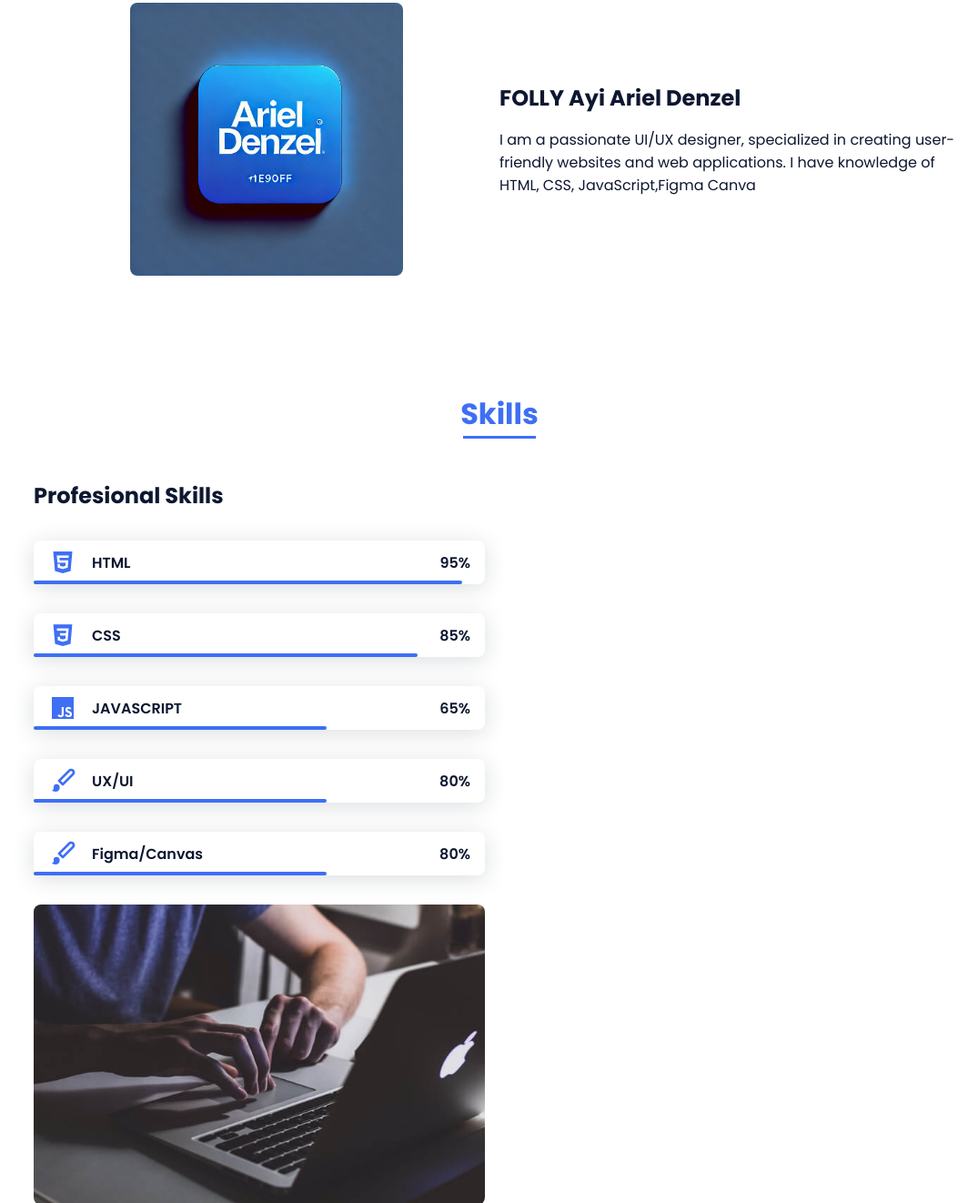
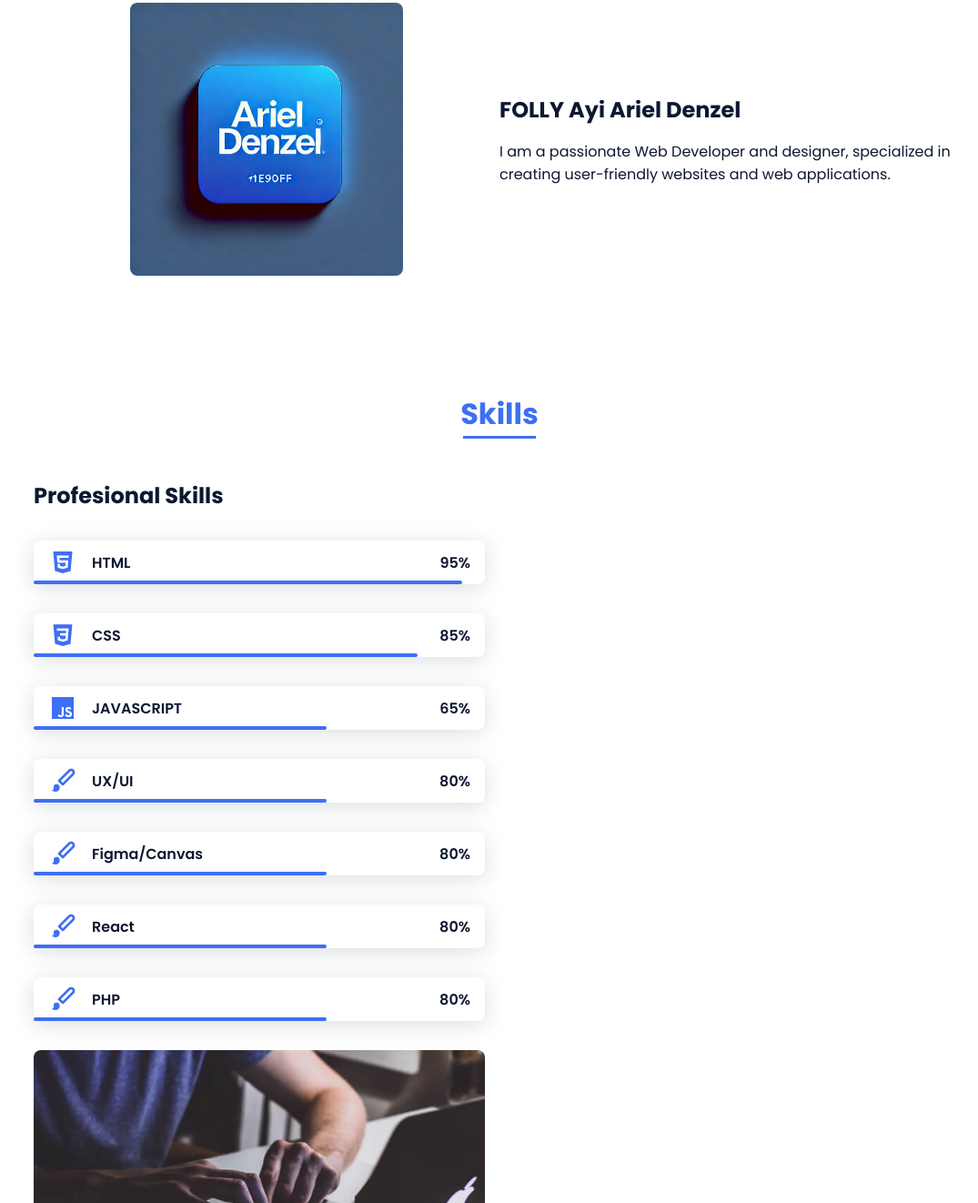
Before and after one commit to arieldenzel12/Portfolioariel, a plain HTML site: page index.html in a window 1280 px wide. Shown: the part 861-2183 px from the top of the page at 91% size, without its empty margins (91-1166 px from the left). Drawn offline with nearby package versions, Linux system fonts and the light colour scheme.

Commit message:
Update index.html

```diff
--- a/index.html
+++ b/index.html
@@ -67,7 +67,7 @@
 
                     <div>
                         <h2 class="about__subtitle">FOLLY Ayi Ariel Denzel</h2>
-                        <p class="about__text">I am a passionate UI/UX designer, specialized in creating user-friendly websites and web applications. I have knowledge of HTML, CSS, JavaScript,Figma Canva</p>
+                        <p class="about__text">I am a passionate Web Developer and designer, specialized in creating user-friendly websites and web applications.</p>
                     </div>
                 </div>
             </section>
@@ -133,6 +133,32 @@
                             <div class="skills__names">
                                 <i class='bx bxs-paint skills__icon'></i>
                                 <span class="skills__name">Figma/Canvas</span>
+                            </div>
+                            <div class="skills__bar skills__ux">
+
+                            </div>
+                            <div>
+                                <span class="skills__percentage">80%</span>
+                            </div>
+                        </div>
+
+                         <div class="skills__data">
+                            <div class="skills__names">
+                                <i class='bx bxs-paint skills__icon'></i>
+                                <span class="skills__name"> React</span>
+                            </div>
+                            <div class="skills__bar skills__ux">
+
+                            </div>
+                            <div>
+                                <span class="skills__percentage">80%</span>
+                            </div>
+                        </div>
+
+                         <div class="skills__data">
+                            <div class="skills__names">
+                                <i class='bx bxs-paint skills__icon'></i>
+                                <span class="skills__name">PHP</span>
                             </div>
                             <div class="skills__bar skills__ux">
 
```
